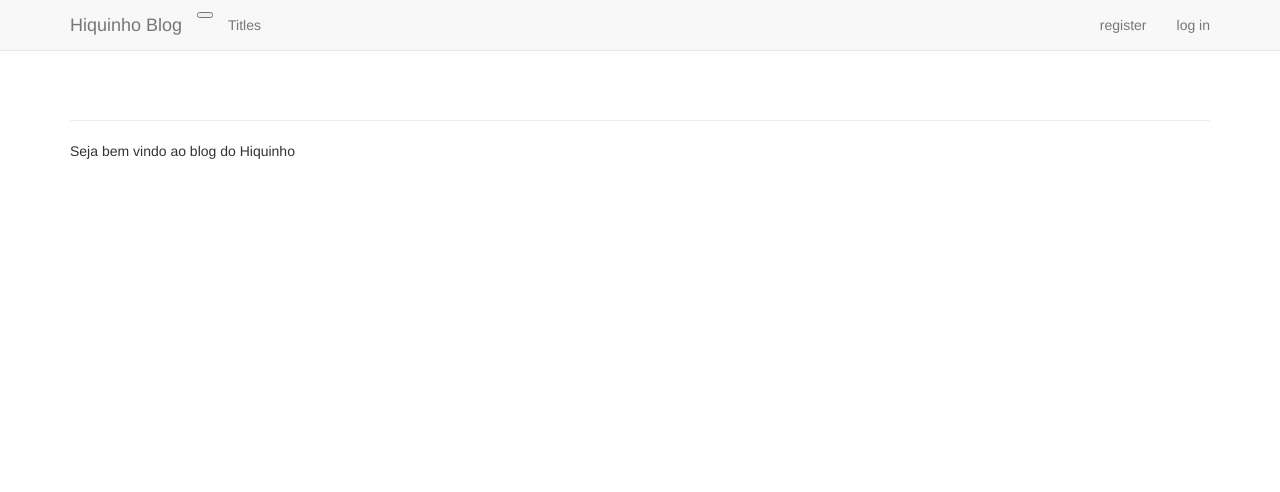
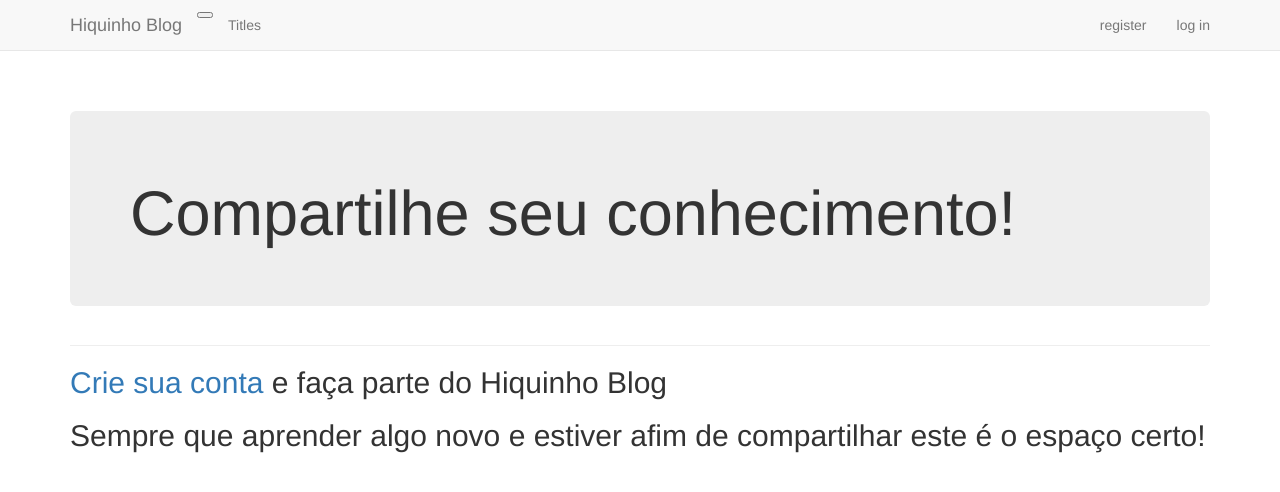
Before and after one commit to Hiquinho04/blog, a Django app: template blog_stuff/templates/blog_stuff/index.html in a window 1280 px wide. Shown: the top 492 px of the page. Run offline with Django 3.2, Linux system fonts and the light colour scheme; the template is opened without the code that fills it, so the values that code supplies are empty; some libraries are stand-ins or nearby versions.

Commit message:
index style

```diff
--- a/blog_stuff/templates/blog_stuff/index.html
+++ b/blog_stuff/templates/blog_stuff/index.html
@@ -1,7 +1,21 @@
 {% extends "blog_stuff/base.html" %}
+{% block header %}
+    <div class="jumbotron">
+        <h1>
+            Compartilhe seu conhecimento!
+        </h1>
+    </div>
+{% endblock header %}
 
 {% block content %}
 
-<p>Seja bem vindo ao blog do Hiquinho</p>
+<h2>
+    <a href="{% url 'users:register' %}">Crie sua conta </a>
+    e faça parte do Hiquinho Blog
+</h2>
 
+<h2>
+    Sempre que aprender algo novo e estiver afim de compartilhar
+    este é o espaço certo!
+</h2>
 {% endblock content %}
--- a/users/templates/users/login.html
+++ b/users/templates/users/login.html
@@ -1,4 +1,5 @@
 {% extends "blog_stuff/base.html" %}
+
 
 {% block content %}
 
```
